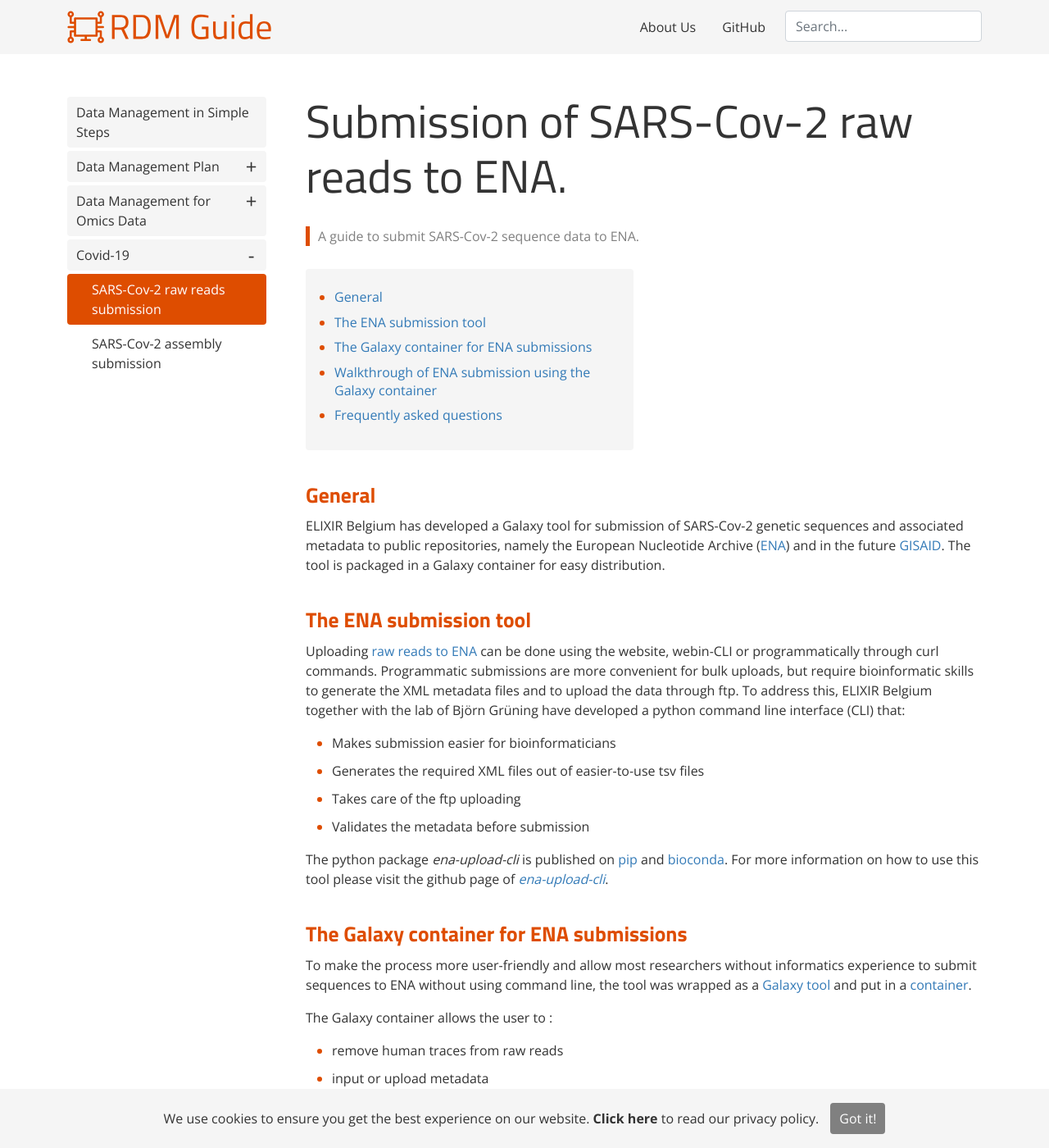
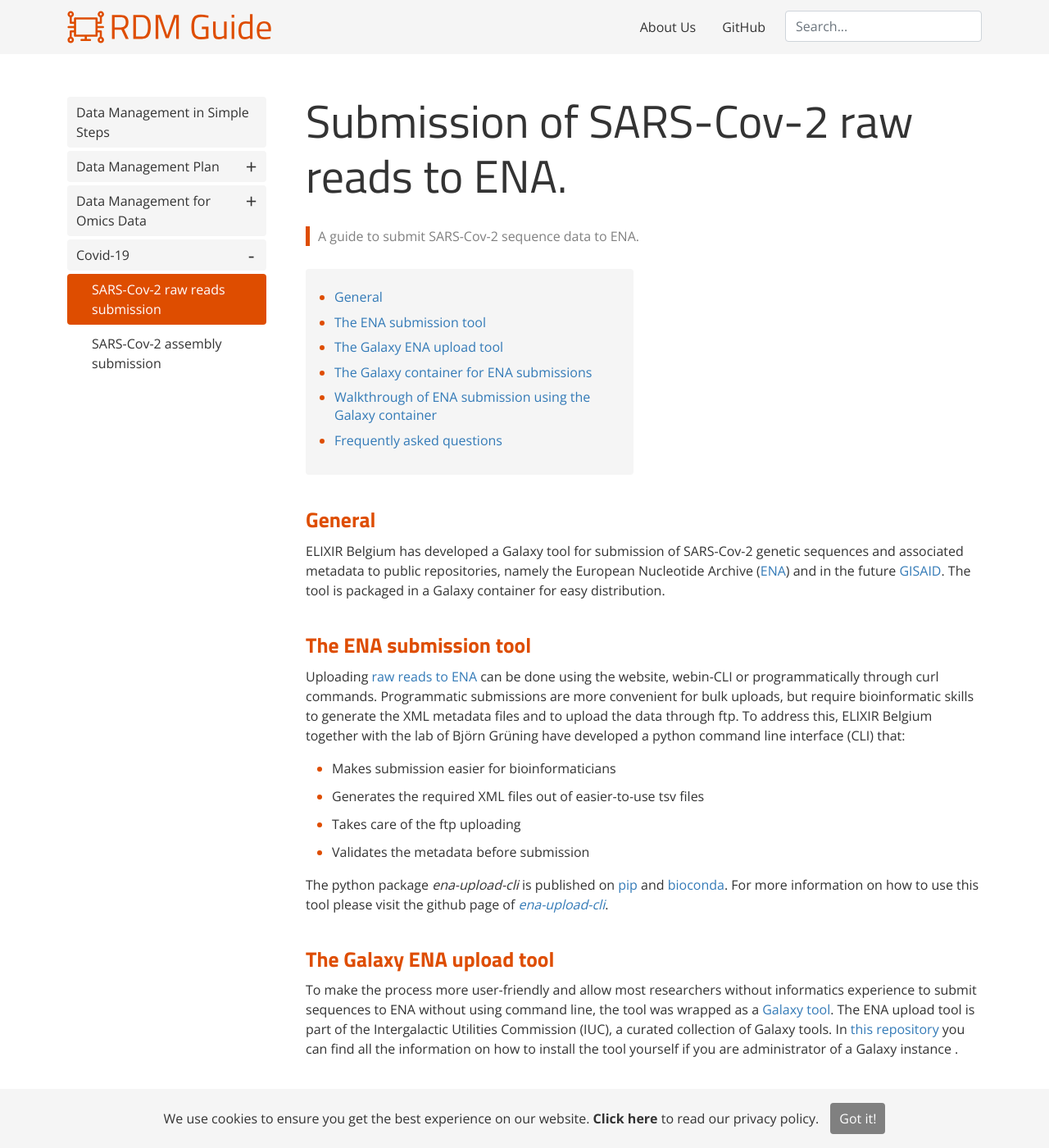
Before and after one commit to ELIXIR-Belgium/rdm-guide, a Jekyll site: the page built from pages/covid-19/sarscov2_submission.md, in a window 1280 px wide and 1400 px high. Shown: the whole window at 82% size. Built offline with Jekyll 4.4.1, drawn with Linux system fonts in a browser that asks for light colours.

Commit message:
tool info

```diff
--- a/pages/covid-19/sarscov2_submission.md
+++ b/pages/covid-19/sarscov2_submission.md
@@ -20,9 +20,14 @@ To address this, ELIXIR Belgium together with the lab of Björn Grüning have de
 The python package *ena-upload-cli* is published on [pip](https://pypi.org/project/ena-upload-cli/) and [bioconda](https://anaconda.org/bioconda/ena-upload-cli). For more information on how to use this tool please visit the github page of *[ena-upload-cli](https://github.com/usegalaxy-eu/ena-upload-cli)*.
 
 
+## The Galaxy ENA upload tool
+
+To make the process more user-friendly and allow most researchers without informatics experience to submit sequences to ENA without using command line, the tool was wrapped as a [Galaxy tool](https://toolshed.g2.bx.psu.edu/view/iuc/ena_upload/382518f24d6d). The ENA upload tool is part of the Intergalactic Utilities Commission (IUC), a curated collection of Galaxy tools. In [this repository](https://github.com/galaxyproject/tools-iuc/tree/master/tools/ena_upload) you can find all the information on how to install the tool yourself if you are administrator of a Galaxy instance .
+
 
 ## The Galaxy container for ENA submissions
-To make the process more user-friendly and allow most researchers without informatics experience to submit sequences to ENA without using command line, the tool was wrapped as a [Galaxy tool](https://toolshed.g2.bx.psu.edu/repository?repository_id=0db04aa13ef9d2f8) and put in a [container](https://github.com/ELIXIR-Belgium/ena-upload-container).
+
+The ENA upload tool was put in a [container](https://github.com/ELIXIR-Belgium/ena-upload-container) together with a tool and workflow for human reads cleaning.
 
 The Galaxy container allows the user to :
 - remove human traces from raw reads
```
